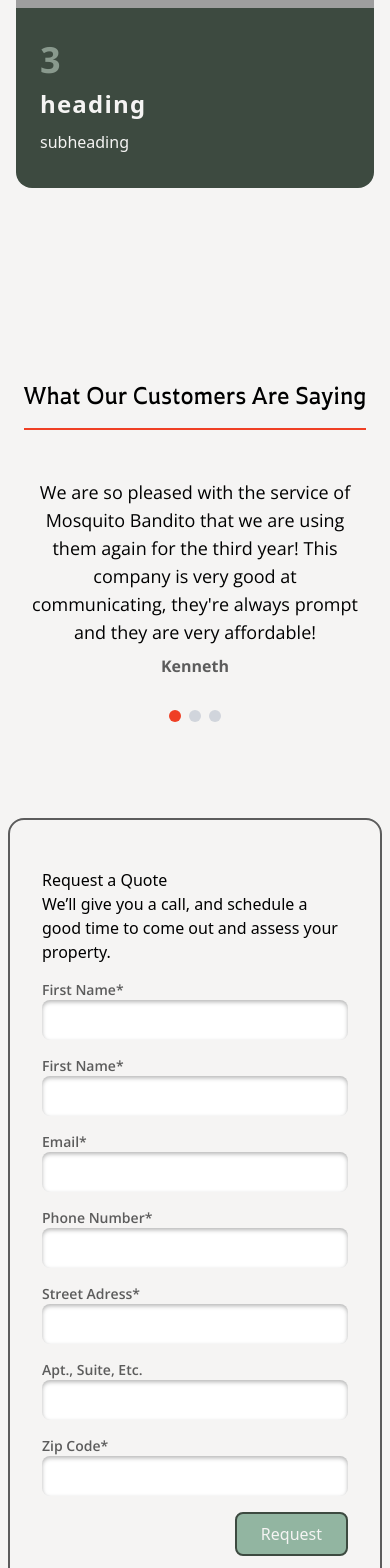
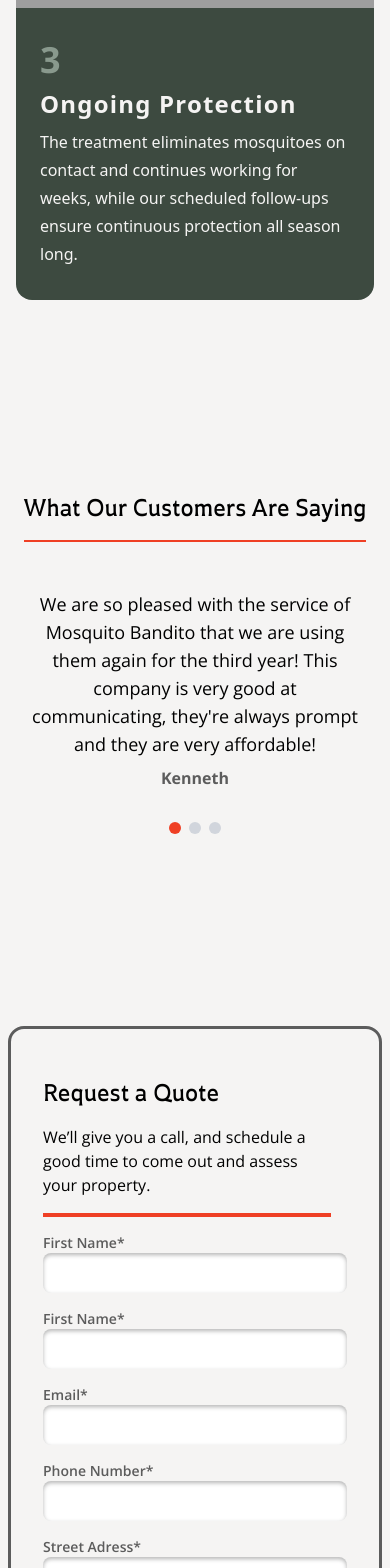
Before and after one commit to austin-tanksley/mosquito-bandito2025, a React (Vite) app: page / in a window 390 px wide. Shown: the part 3980-5548 px from the top of the page. Built offline with nearby package versions, Linux system fonts and the light colour scheme; grey boxes are pictures that could not be loaded.

Commit message:
almost done for real this time

```diff
--- a/src/App.jsx
+++ b/src/App.jsx
@@ -7,6 +7,7 @@ import Process from './Process'
 import Testimonial from './Testimonial'
 import { testimonial } from './testimonial.json'
 import Form from './Form'
+import Footer from './Footer'
 import './App.css'
 
 function App() {
@@ -22,6 +23,7 @@ function App() {
         <Process ref={processRef}/>
         <Testimonial data={testimonial}/>
         <Form />
+        <Footer />
     </>
   )
 }
--- /dev/null
+++ b/src/Footer.jsx
@@ -0,0 +1,13 @@
+
+const Footer = () => {
+
+  return(
+    <div className="bg-bandito-green h-[428px]">
+      <div className="container">
+
+      </div>
+    </div>
+  )
+}
+
+export default Footer;
--- a/src/Form.jsx
+++ b/src/Form.jsx
@@ -2,27 +2,27 @@
 
 const Form = () => {
 return (
-  <div className="container px-2 mx-auto">
-    <div className=" border-solid border-[2px] border-bandito-grey-400 py-12 px-8 rounded-2xl">
-      <div>
+  <div className="container px-2 mx-auto mb-24">
+    <div className="border-solid border-[3px] border-bandito-grey-400 py-12 px-8 rounded-2xl">
+      <div className="grid xl:grid-cols-2">
         <div className="headings mb-4">
-          <h2>Request a Quote</h2>
-          <p>We’ll give you a call, and schedule a good time to come out and assess your property.  </p>
+          <h2 className="  font-display text-2xl mb-4">Request a Quote</h2>
+          <p className="pb-4 mr-4 border-b-4 w-fit border-bandito-red font-body ">We’ll give you a call, and schedule a good time to come out and assess your property.  </p>
         </div>
         <form action=""
-          className="grid gap-4"
+          className="grid gap-4 md:grid-cols-2"
         >
           <div className="form-ite grid">
-            <label htmlFor="Firs-Name" className="font-body text-bandito-grey-400 text-sm font-semibold">First Name*</label>
+            <label htmlFor="first-name" className="font-body text-bandito-grey-400 text-sm font-semibold">First Name*</label>
             <input type="text" id="First-Name" className="inset-shadow-sm inset-shadow-bandito-grey bg-white p-2 rounded-lg"/>
           </div>
           <div className="form-item grid">
-            <label htmlFor="Last-Name" className="font-body text-bandito-grey-400 text-sm font-semibold">First Name*</label>
-            <input type="text" id="Last-Name" className="inset-shadow-sm inset-shadow-bandito-grey bg-white p-2 rounded-lg"/>
+            <label htmlFor="last-name" className="font-body text-bandito-grey-400 text-sm font-semibold">First Name*</label>
+            <input type="text" id="last-name" className="inset-shadow-sm inset-shadow-bandito-grey bg-white p-2 rounded-lg"/>
           </div>
           <div className="form-item grid">
-            <label htmlFor="Email" className="font-body text-bandito-grey-400 text-sm font-semibold" >Email*</label>
-            <input type="text" id="Email" required className="inset-shadow-sm inset-shadow-bandito-grey bg-white p-2 rounded-lg"/>
+            <label htmlFor="email" className="font-body text-bandito-grey-400 text-sm font-semibold" >Email*</label>
+            <input type="email" id="email" required className="inset-shadow-sm inset-shadow-bandito-grey bg-white p-2 rounded-lg"/>
           </div>
           <div className="form-item grid">
             <label htmlFor="Phone" className="font-body text-bandito-grey-400 text-sm font-semibold" >Phone Number*</label>
@@ -40,7 +40,9 @@ return (
             <label htmlFor="Zip-Code" className="font-body text-bandito-grey-400 text-sm font-semibold" >Zip Code*</label>
             <input type="text" id="Zip-Code" required className="inset-shadow-sm inset-shadow-bandito-grey bg-white p-2 rounded-lg"/>
           </div>
-          <button className="justify-self-end bg-bandito-green-400 text-tundra px-6 py-2 rounded-lg border-solid border-bandito-green border-[2px]">Request</button>
+          <div></div>
+          <div></div>
+          <button className="justify-self-end bg-bandito-green-400 text-tundra px-6 py-2 rounded-lg border-solid border-bandito-green border-[3px]">Request</button>
         </form>
       </div>
     </div>
--- a/src/Process.jsx
+++ b/src/Process.jsx
@@ -30,6 +30,8 @@ const Process = forwardRef((_,ref) =>
                   image={application}
                 />
                 <ProcessCard number={3}
+                  heading="Ongoing Protection"
+                  subheading="The treatment eliminates mosquitoes on contact and continues working for weeks, while our scheduled follow-ups ensure continuous protection all season long."
                   image={protection}
                 />
             </div>
--- a/src/Testimonial.jsx
+++ b/src/Testimonial.jsx
@@ -31,7 +31,7 @@ export default function Testimonial({ data = [] }) {
   });
 
   return (
-    <div className="container py-24 mx-auto max-w-[1024px] px-2">
+    <div className="container py-24 mx-auto max-w-[1024px] px-2 mb-24">
       <h2 className="mx-auto py-4 mb-8 border-b-bandito-red border-b-2 font-display text-2xl w-fit">
         What Our Customers Are Saying
       </h2>
```
